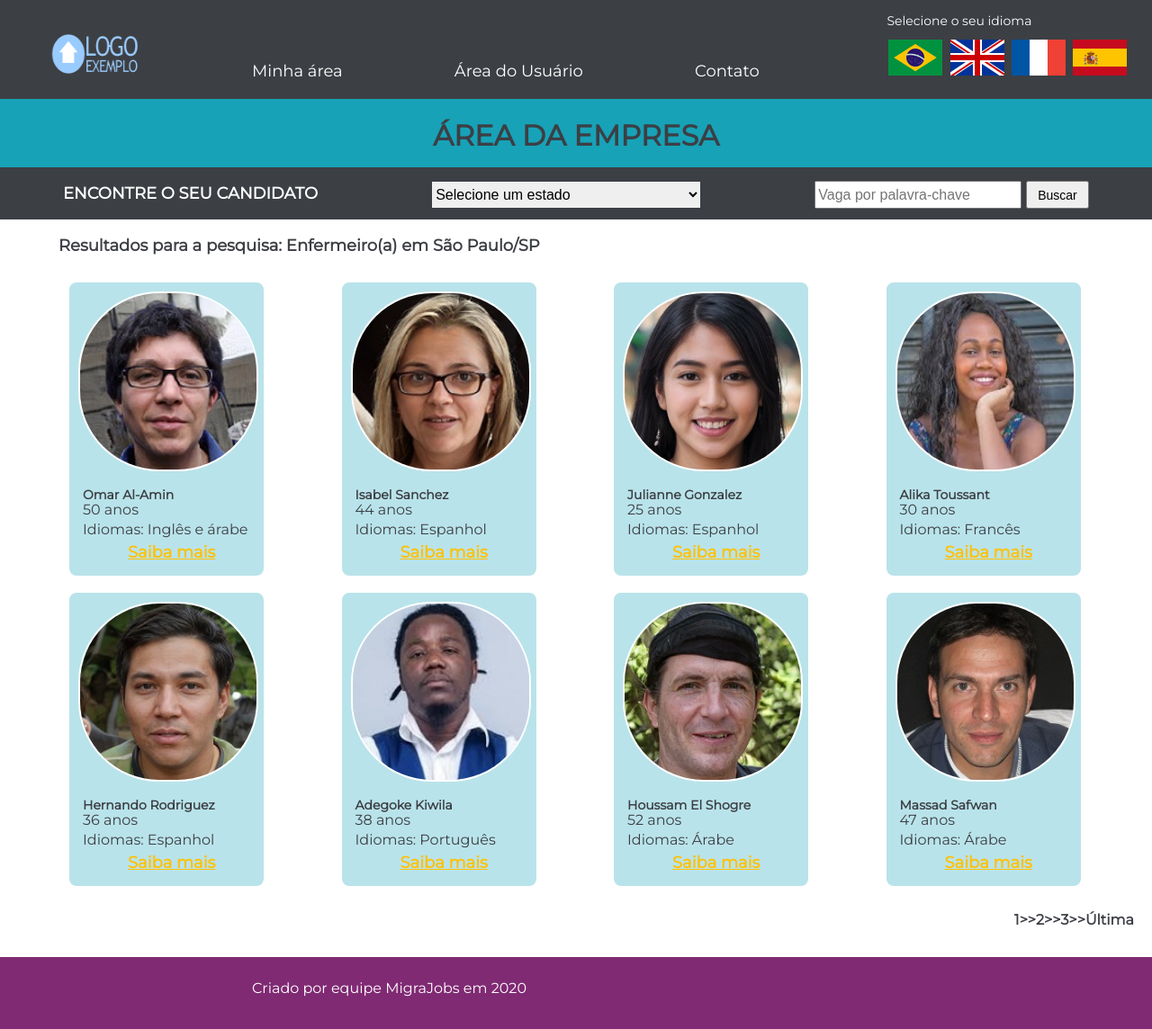
After one commit to graciani23/projeto-integrador, a PHP site: page /areadaempresa.html in a window 1280 px wide. The commit adds this page. Shown: the whole page at 90% size. Run offline with PHP 8.4, Linux system fonts and the light colour scheme.

Commit message:
Alteração do documento html e css e includes em PHP para inserção para a próxima sprint

```diff
--- /dev/null
+++ b/areadaempresa.html
@@ -0,0 +1,172 @@
+<!DOCTYPE html>
+<html lang="pt-br">
+<head>
+    <meta charset="UTF-8">
+    <meta name="viewport" content="width=device-width, initial-scale=1.0">
+    <meta http-equiv="X-UA-Compatible" content="ie=edge">
+	<title>Área da empresa</title>
+	<link href="https://fonts.googleapis.com/css?family=Montserrat|Roboto+Slab&display=swap" rel="stylesheet">
+    <link rel="stylesheet" href="assets/css/estiloareadaempresa.css">
+</head>
+<body>
+<header>
+<!-- primeira linha -->
+<nav>
+    <div class="cabecalho">
+        <div class="links">
+		<a href="sobre-nos.php"><img src="assets/img/logo-exemplo.png" width=100px height=50px alt="logo"></a>
+		<a href="cad-log-empresa.php">Minha área</a>
+        <a href="cad-log-usuario.php">Área do Usuário</a>
+		<a href="#">Contato</a>
+		</div>
+	    <div class="bandeira">
+            <p style="color:white;margin-bottom:0rem;font-size:14px">Selecione o seu idioma</p>
+            <img src="./assets/img/Brazil.png" alt="Bandeira do Brasil">
+            <img src="./assets/img/England.png" alt="Bandeira da Inglaterra">
+            <img src="./assets/img/France.png" alt="Bandeira da França">
+            <img src="./assets/img/Spain.png" alt="Bandeira da Espanha">
+        </div>
+    </div>
+</nav>
+
+<!-- segunda linha -->
+
+	<div class="titulo">
+
+			<h1>ÁREA DA EMPRESA</h1>
+	</div>
+
+<!-- terceira linha -->
+</header>
+	<div class="buscadecandidato">
+		<p>ENCONTRE O SEU CANDIDATO</p>
+		<form>
+		<select class="estadocidade" name="estados-brasil">
+			<option value="">Selecione um estado</option>
+			<option value="AC">Acre</option>
+			<option value="AL">Alagoas</option>
+			<option value="AP">Amapá</option>
+			<option value="AM">Amazonas</option>
+			<option value="BA">Bahia</option>
+			<option value="CE">Ceará</option>
+			<option value="DF">Distrito Federal</option>
+			<option value="ES">Espírito Santo</option>
+			<option value="GO">Goiás</option>
+			<option value="MA">Maranhão</option>
+			<option value="MT">Mato Grosso</option>
+			<option value="MS">Mato Grosso do Sul</option>
+			<option value="MG">Minas Gerais</option>
+			<option value="PA">Pará</option>
+			<option value="PB">Paraíba</option>
+			<option value="PR">Paraná</option>
+			<option value="PE">Pernambuco</option>
+			<option value="PI">Piauí</option>
+			<option value="RJ">Rio de Janeiro</option>
+			<option value="RN">Rio Grande do Norte</option>
+			<option value="RS">Rio Grande do Sul</option>
+			<option value="RO">Rondônia</option>
+			<option value="RR">Roraima</option>
+			<option value="SC">Santa Catarina</option>
+			<option value="SP">São Paulo</option>
+			<option value="SE">Sergipe</option>
+			<option value="TO">Tocantins</option>
+		</select>
+	</form>
+<!-- Utilização de recurso do JavaScript para habilitar a escolha das cidades a partir da seleção de um estado-->
+<!-- <select name="cidades"></select>>
+	<option value="">Selecione a cidade</option>
+</select> -->
+		<form>
+			<input class="funcao" type="text" name="buscavaga" placeholder="Vaga por palavra-chave" autocomplete="off">
+			<input class="botao" type="submit" value="Buscar">
+		</form>
+	</div>
+
+	<div id="resultado">
+		<p>
+			Resultados para a pesquisa: Enfermeiro(a) em São Paulo/SP
+		</p>
+	</div>
+
+	<div class="lado-lado">
+
+		<main>
+
+			<div class="candidato">
+				<img src="assets/img/omar.jpg" alt="Foto do candidato Omar Al-Amin">
+				<h3>Omar Al-Amin</h3>
+				<p>50 anos</p>
+				<p>Idiomas: Inglês e árabe</p>
+				<a href="curriculo.php">Saiba mais</a>
+			</div>
+
+			<div class="candidato">
+				<img src="assets/img/isabel.jpg" alt="Foto da candidata Isabel Sanchez">
+				<h3>Isabel Sanchez</h3>
+				<p>44 anos</p>
+				<p>Idiomas: Espanhol </p>
+				<a href="curriculo.php">Saiba mais</a>
+			</div>
+
+			<div class="candidato">
+				<img src="assets/img/julianne.jpg" alt="Foto da candidata Julianne Gonzalez">
+				<h3>Julianne Gonzalez</h3>
+				<p>25 anos</p>
+				<p>Idiomas: Espanhol</p>
+				<a href="curriculo.php">Saiba mais</a>
+			</div>
+
+			<div class="candidato">
+				<img src="assets/img/alika.jpg" alt="Foto da candidata Alika Toussant">
+				<h3>Alika Toussant</h3>
+				<p>30 anos</p>
+				<p>Idiomas: Francês</p>
+				<a href="curriculo.php">Saiba mais</a>
+			</div>
+
+			<div class="candidato">
+				<img src="assets/img/hernando.jpg" alt="Foto do candidato Hernando Rodriguez">
+				<h3>Hernando Rodriguez</h3>
+				<p>36 anos</p>
+				<p>Idiomas: Espanhol</p>
+				<a href="curriculo.php">Saiba mais</a>
+			</div>
+
+			<div class="candidato">
+				<img src="assets/img/adegoke.jpg" alt="Foto do candidato Adegoke Kiwila">
+				<h3>Adegoke Kiwila</h3>
+				<p>38 anos</p>
+				<p>Idiomas: Português</p>
+				<a href="curriculo.php">Saiba mais</a>
+			</div>
+
+			<div class="candidato">
+				<img src="assets/img/houssam.jpg" alt="Foto do candidato Houssam El Shogre">
+				<h3>Houssam El Shogre</h3>
+				<p>52 anos</p>
+				<p>Idiomas: Árabe </p>
+				<a href="curriculo.php">Saiba mais</a>
+			</div>
+
+			<div class="candidato">
+				<img src="assets/img/massad.jpg" alt="Foto do candidato Massad Safwan">
+				<h3>Massad Safwan</h3>
+				<p>47 anos</p>
+				<p>Idiomas: Árabe </p>
+				<a href="curriculo.php">Saiba mais</a>
+			</div>
+
+		</main>
+	</div>
+	<!-- numeração de página a ser implementada com Laravel -->
+	<div class="pagina">
+		<p>1>>2>>3>>Última</p>
+	</div>
+
+		<footer>
+			<div class="footer">
+				<p>Criado por equipe MigraJobs em 2020</p>
+			</div>
+		</footer>
+		</body>
+	</html>
--- a/assets/css/estiloareadaempresa.css
+++ b/assets/css/estiloareadaempresa.css
@@ -9,93 +9,85 @@ html {
 body {
 	margin: 0;
 	padding: 0;
-	font-family: sans-serif;
 	display: flex;
 	flex-direction: column;
 	height:100%;
 	font-family: 'Montserrat', sans-serif;
 }
 
-header{
-    background-color: #ffffff;
+/* HEADER */
+/* início da nav */
+
+nav>div {
+    background-color: #3c3f44;
+    display: flex;
+    justify-content: space-around;
 }
 
-header>div{
-    font-family: 'Montserrat', sans-serif;
-    color: #1C6BB5;
-    display:flex;
-    justify-content: space-around;
-    align-items: center;
-    padding: 0 370px 0 40px;
-}
-
-/* FIM DO HEADER - PRIMEIRA LINHA */
-
-/* INÍCIO DA SEGUNDA LINHA - LINKS PARA ACESSO DA EMPRESA*/
-
-nav {
-	background-color: #1c6bb5;
-}
-
-nav>div>ul {
-	margin:0;
-	padding: 0;
-	display: flex;
-    justify-content: space-between;
-    list-style: none;
-}
-
-nav>div>ul>li>a{
+nav>div>div>a{
 	text-decoration: none;
-	padding: 20px 70px 20px 70px;
+	padding: 35px 90px 20px 30px;
 	display: inline-block;
     color: #ffffff;
     font-size: 18px;
 }
 
-nav>div>ul>li>a:hover{
-    color: #FFD12E;
+nav>div>div>a:hover{
+    color: #ffc107;
     font-weight: bold;
 }
 
-/* FIM DA SEGUNDA LINHA */
+/* segunda linha */
+
+header{
+    background-color: #17a2b8;
+}
+
+.titulo {
+    font-family: 'Montserrat', sans-serif;
+    color: #3c3f44;
+    font-weight: bold;
+    text-align: center;
+    height: 55px;
+}
+
+/* FIM DO HEADER */
+
 
 /* INÍCIO DA TERCEIRA LINHA - MENU DE BUSCA */
 
 .buscadecandidato {
     margin:0;
-	padding: 0;
 	display: flex;
     justify-content: space-between;
     padding: 0 70px 0 70px;
-    background-color: #ffffff;
+    background-color: #3c3f44;
     font-size: 18px;
-    color: #524942;
-    border-top:1px solid #524942;
-	border-bottom:1px solid #524942;
-}
-div>form{
-    display: flex;
+    color:#ffffff;
+    font-weight: bold;
 }
 
-div>form>input{
+.estadocidade {
     font-size: 16px;
-    border: 1px solid #524942;
-    width: 220px;
+    border: 1px solid #3c3f44;
+    width: 300px;
     height: 31px;
     margin-top: 15px;
 }
 
-div>form>button{
-    border: 1px solid #524942;
-    color: #524942;
-    width: 31px;
+.funcao {
+    color: #3c3f44;
+    width: 230px;
     height: 31px;
     margin-top: 15px;
+    font-size: 16px;
 }
 
-div>form>button>img{
-    border: 1px solid #524942;
+.botao{
+    width: 70px;
+    height: 31px;
+    margin-top: 15px;
+    font-size: 14px;
 }
 
 /* FIM DA TERCEIRA LINHA */
@@ -103,10 +95,11 @@ div>form>button>img{
 /* INÍCIO DA DIV COM O RESULTADOS DA BUSCA */
 
 #resultado{
-    color: #1C6BB5;
+    color: #3c3f44;
     font-size: 18px;
     font-family: 'Montserrat', sans-serif;
     margin-left: 65px;
+    font-weight: bold;
 }
 
 .candidato{
@@ -114,11 +107,12 @@ div>form>button>img{
     height: 330px;
     left: 88px;
     top: 301px;
-    background: #ffffff;
-    border: 1px solid #1C6BB5;
+    border: 2px solid #ffffff;
     box-sizing: border-box;
     border-radius: 10px;
-    background-color: #8faecb;
+    background-color: rgb(23,162, 184, 0.3);
+    color: #3c3f44;
+    font-size: 12px;
 }
 
 .candidato img{
@@ -127,24 +121,24 @@ div>form>button>img{
     /* margin-left: 10px;
     margin-right: 10px; */
     border-radius: 90px;
-    border: 1px solid #1C6BB5;
+    border: 2px solid white;
 }
 
-.candidato h3{
+.candidato h3 {
+    font-size: 14px;
     margin-bottom: -2px;
     margin-left: 5px;
 }
 
 .candidato p{
-    margin-bottom: -1px;
+    margin-bottom: 5px;
     margin-top: -2px;
     margin-left: 5px;
     font-size: 16px;
 }
 
 .candidato a{
-    color: #1C6BB5;
-    padding-top: 20px;
+    color: #ffc107;
     margin-left: 55px;
     font-size: 18px;
     font-weight: bold;
@@ -168,13 +162,21 @@ main {
 	padding: 10px;
 }
 
+.pagina {
+    color: #3c3f44;
+    font-size: 16px;
+    font-weight: bold;
+    text-align: right;
+    margin-right: 20px;
+}
+
 .footer{
-    background-color: #1C6BB5;
+    background-color: #802A73;
     color: #ffffff;
-    height: 50px;
+    height: 80px;
 }
 
 .footer p{
-   padding-top: 15px;
-   margin-left: 65px;
+   padding-top: 25px;
+   margin-left: 280px;
 }
```
Also changed, not shown: assets/css/estiloheaderempresa.css (added, +88 -0 lines), assets/includes/menuempresa.php (added, +34 -0 lines).
